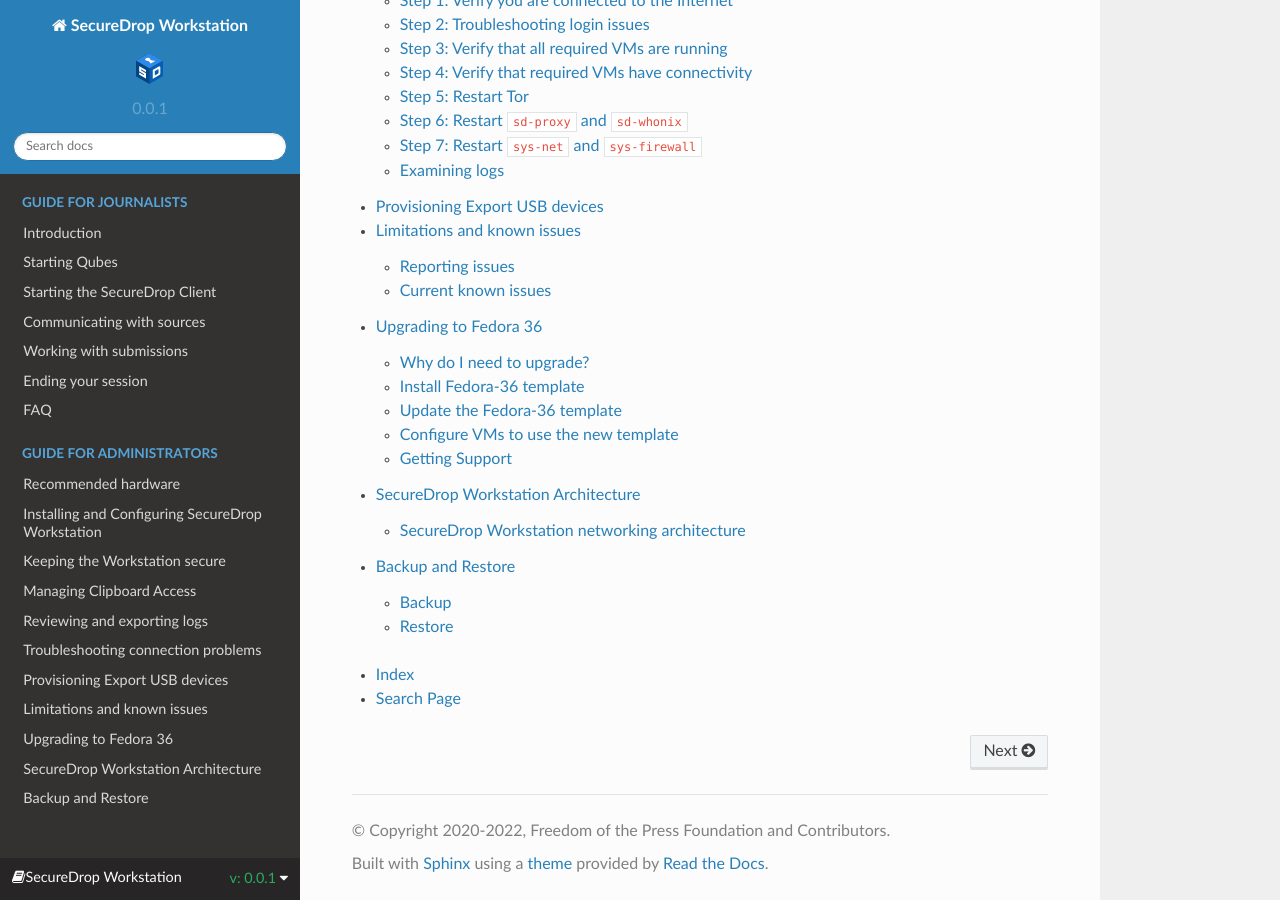
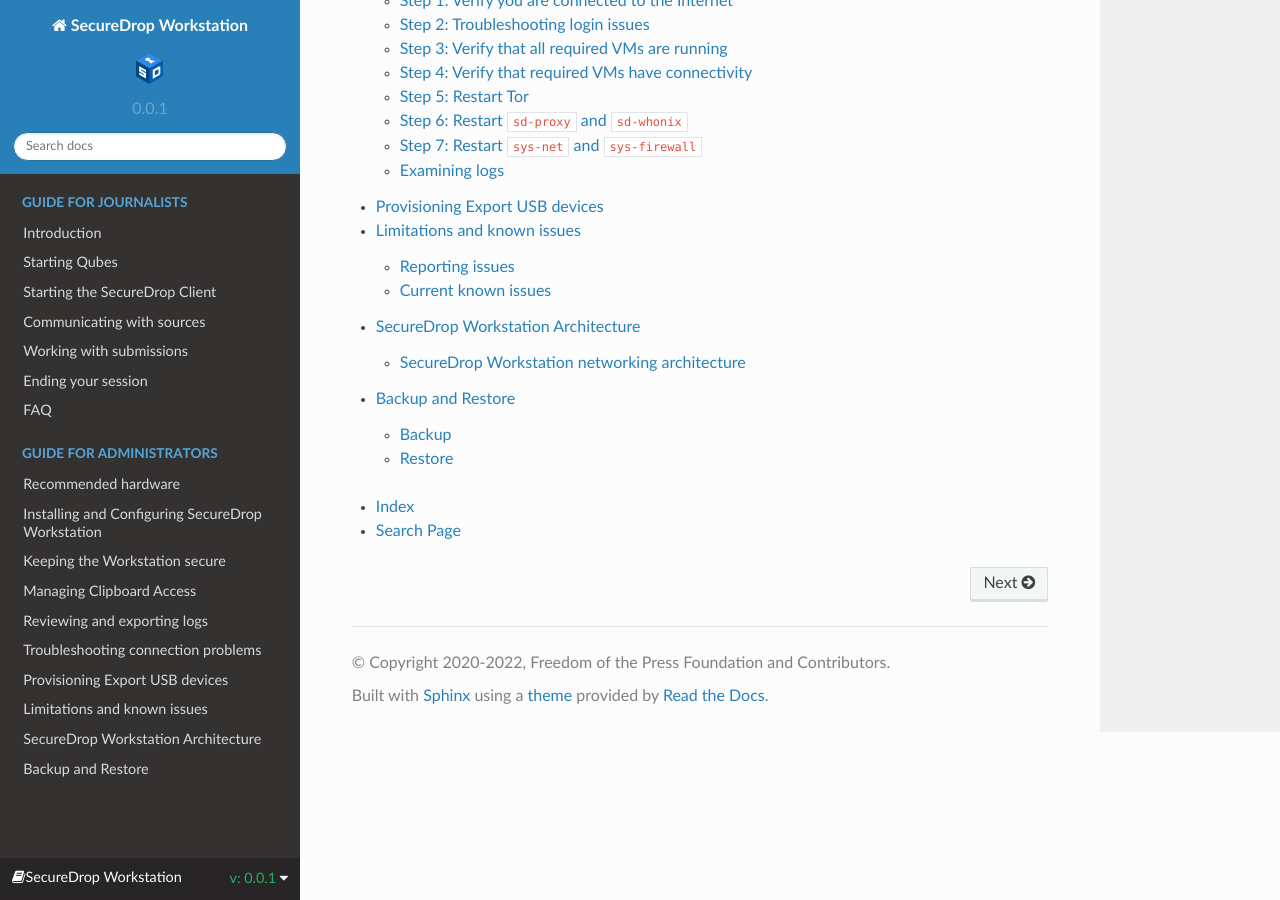
Before and after one commit to freedomofpress/securedrop-workstation-docs, a Sphinx documentation site: the page built from docs/index.rst, in a window 1280 px wide and 900 px high, scrolled down 1750 px. Built offline with Sphinx 7.4.7 and the Read the Docs theme 2.0.0, drawn with Linux system fonts in a browser that asks for light colours; some of the changed lines change nothing that is shown.

Commit message:
Update docs for Qubes 4.1.1
Qubes 4.1.1 ships with fedora-36, which for now means we can skip
installing an updated template in the installation phase. We will
need to reinstate this chapter after Fedora 36 hits EOL
(2023-05-16), assuming Qubes doesn't issue another point release
to support the next version.

```diff
--- a/docs/admin/install.rst
+++ b/docs/admin/install.rst
@@ -15,7 +15,6 @@
 #. Download and verify Qubes OS
 #. Install Qubes OS
 #. Apply updates to system templates
-#. Install Fedora 36 base template
 
 Install tasks:
 ~~~~~~~~~~~~~~
@@ -89,7 +88,7 @@
 
 Download and verify Qubes OS
 ~~~~~~~~~~~~~~~~~~~~~~~~~~~~
-On the working computer, download the Qubes OS ISO for version ``4.1.0`` from `https://www.qubes-os.org/downloads/ <https://www.qubes-os.org/downloads/#qubes-release-4-1-0>`_. The ISO is 5.6 GiB approximately, and may take some time to download based on the speed of your Internet connection.
+On the working computer, download the Qubes OS ISO for version ``4.1.1`` from `https://www.qubes-os.org/downloads/ <https://www.qubes-os.org/downloads/#qubes-release-4-1-1>`_. The ISO is 5.4 GiB approximately, and may take some time to download based on the speed of your Internet connection.
 
 Follow the linked instructions to `verify the ISO <https://www.qubes-os.org/security/verifying-signatures/#how-to-verify-detached-pgp-signatures-on-qubes-isos>`_.
 
@@ -97,7 +96,7 @@
 
 .. code-block:: sh
 
-  sudo dd if=Qubes-R4.1.0-x86_64.iso of=/dev/sdX bs=1048576 && sync
+  sudo dd if=Qubes-R4.1.1-x86_64.iso of=/dev/sdX bs=1048576 && sync
 
 where ``if`` is set to the path to your downloaded ISO file and ``of`` is set to
 the block device corresponding to your USB stick. Note that any data on the USB stick will be overwritten.
@@ -176,11 +175,6 @@
   .. note:: If Tor connections are blocked on your network, you may need to configure Tor to use bridges in order to get a connection. For more information, see the `Anon Connection Wizard <https://www.whonix.org/wiki/Anon_Connection_Wizard>`_ documentation.
 
 - Once Tor has connected, select **Q > Qubes Tools > Qubes Update** to update the system VMs. in the ``[Dom0] Qubes Updater`` window, first check ``Enable updates for qubes without known available updates``, then check all entries in the list above except for dom0 (which you have already updated in the previous step). Then, click **Next**. The system's VMs will be updated sequentially - this may take some time. When the updates are complete, click **Finish**.
-
-Install Fedora 36 template
-~~~~~~~~~~~~~~~~~~~~~~~~~~
-
-See :doc:`upgrading_fedora`.
 
 Install tasks
 -------------
--- a/docs/admin/upgrading_fedora.rst
+++ /dev/null
@@ -1,97 +0,0 @@
-Upgrading to Fedora 36
-======================
-
-.. include:: ../includes/top-warning.rst
-
-Why do I need to upgrade?
--------------------------
-
-SecureDrop Workstation makes use of several Fedora-based VMs which are part of
-a Qubes installation by default, including ``sys-firewall``, ``sys-net``, ``sys-
-usb``, ``work``, and ``vault`` . In Qubes 4.1.0, these VMs are based on a
-Fedora 34 template, which reached end-of-life on June 7, 2022.
-
-If you are provisioning SecureDrop Workstation for the first time, you will need
-to update your Fedora template manually to Fedora 36 *before* installing
-SecureDrop Workstation.
-
-If you are an existing SecureDrop Workstation user, SecureDrop Workstation
-will install the template automatically when updates are applied, but you
-should also :ref:`manually configure <configure_vms>` VMs not managed by
-SecureDrop Workstation to use the Fedora 36 template.
-
-Install Fedora-36 template
---------------------------
-
-In a ``dom0`` terminal (**Qubes Application Menu > Terminal Emulator**), type
-the following to download the Fedora 36 template:
-
-.. code:: sh
-
-   sudo qvm-template install fedora-36
-
-You will see some information from the template manager, including a progress
-bar.
-
-When the download has concluded, you will be prompted to install the package.
-Type ``y`` to proceed with the installation.
-
-
-Update the Fedora-36 template
------------------------------
-Once the template installation is complete, update the template using the Qubes
-Updater. Click **Q > Qubes Tools > Qubes Update** in the application menu.
-Click the checkbox "Enable updates for qubes without known updates" option,
-and click the checkbox next to ``fedora-36``. Click **Next** and wait for
-any available updates to be downloaded and applied.
-
-.. _configure_vms:
-
-Configure VMs to use the new template
--------------------------------------
-To apply the template to VMs that currently use an older version, open the
-Qube Manager via **Q > Qubes Tools > Qube Manager**. All VMs will be visible at
-a glance; to change a VM's settings, right-click it and select **Qube Settings**.
-
-In the Qube Settings window, select ``fedora-36`` from the drop-down menu
-beside **Template**, then click **OK.**
-
-|screenshot_qsettings_fedora32|
-
-You should perform this process for:
-
-  - ``work``
-  - ``vault``
-  - ``sys-net``
-  - ``default-mgmt-dvm``.
-
-Create a new disposable VM template based on Fedora 36 by running
-the following commands in ``dom0``:
-
-.. code:: sh
-
-  qvm-create -l red -t fedora-36 fedora-36-dvm
-  qvm-prefs fedora-36-dvm template_for_dispvms True
-  qvm-features fedora-36-dvm appmenus-dispvm 1
-  qubes-prefs default-dispvm fedora-36-dvm
-
-Now, switch the templates for ``sys-usb`` and ``sys-firewall`` to
-``fedora-36-dvm`` using the same process that you used above.
-
-Reboot the system to ensure the changes take effect. Alternatively, you can
-restart only the VMs you have updated. If you get a ``sys-whonix`` prompt asking how you want to connect to the Tor network, select the "Connect" option, which allows a direct connection to the Tor network.
-
-.. tip::
-
-   You can also use the **Qubes Template Manager** (also in **Q > Qubes Tools**)
-   to make template changes. However, note that it will not allow you to make
-   template changes for VMs that are currently running, so you may have to
-   manually shut down VMs in the correct order to do so.
-
-.. |screenshot_qsettings_fedora32| image:: ../images/screenshot_qsettings_fedora32.png
-  :width: 100%
-
-Getting Support
----------------
-
-.. include:: ../includes/getting_support.rst
--- a/docs/index.rst
+++ b/docs/index.rst
@@ -38,7 +38,6 @@
    admin/troubleshooting_connection
    admin/provisioning_usb
    admin/known_issues
-   admin/upgrading_fedora
    admin/workstation_architecture
    admin/backup
 
```
